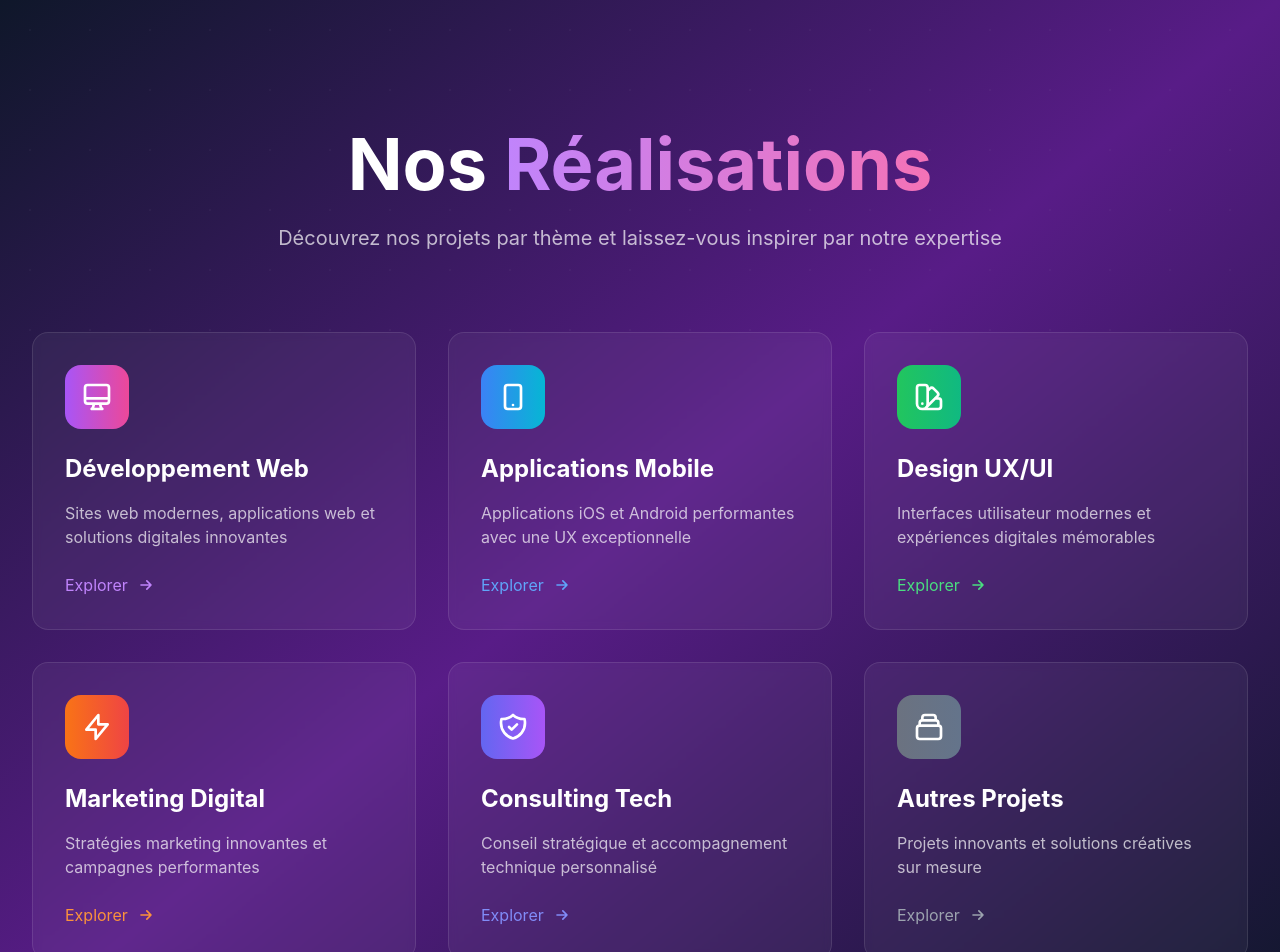
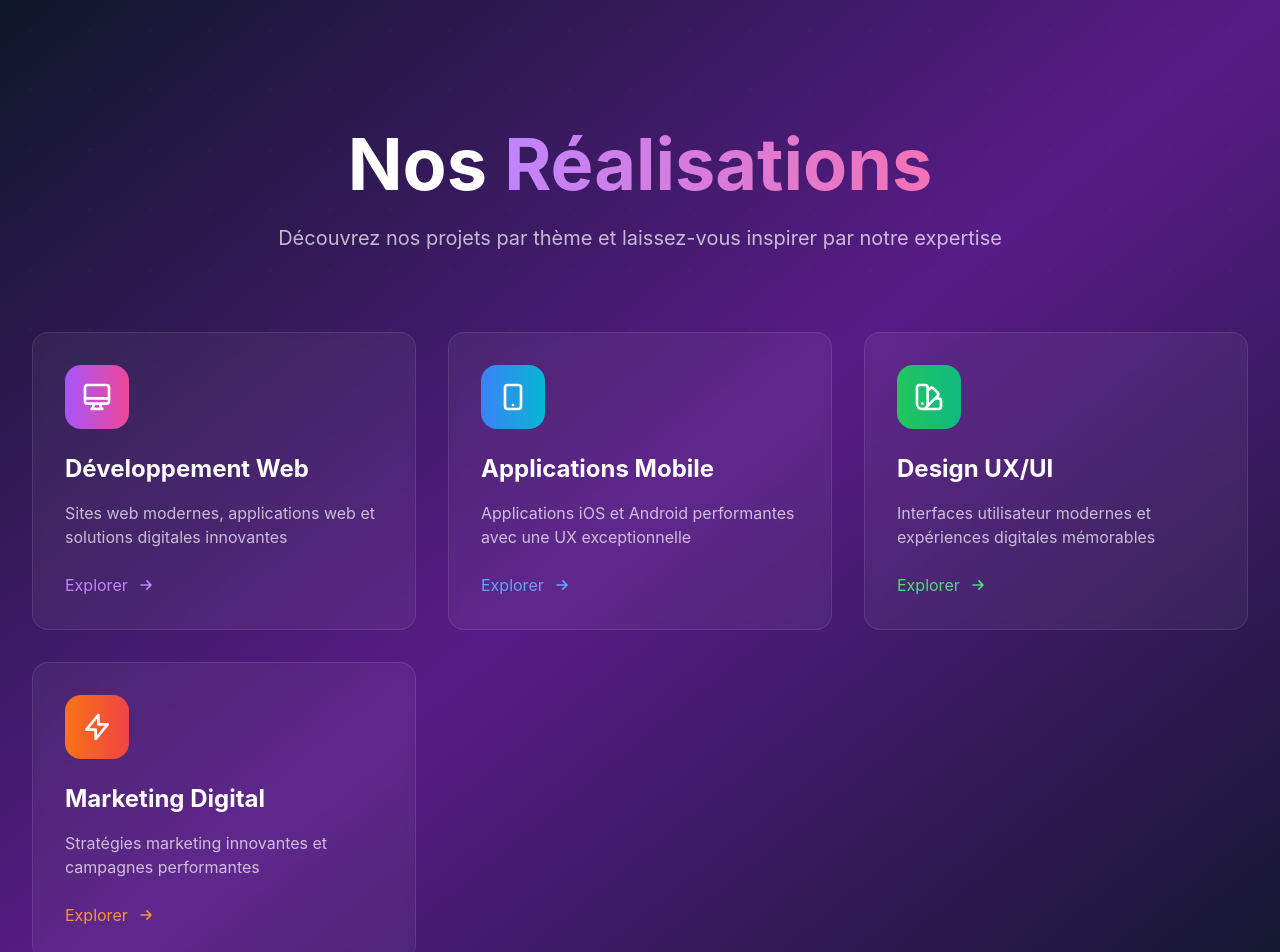
Before and after one commit to SarahTld/drop-the-mouse-website, a Nuxt app: page /realisations in a window 1280 px wide. Shown: the top 952 px of the page. Built offline with nearby package versions, Linux system fonts and the light colour scheme.

Commit message:
Fix prerender errors and remove broken links
- Remove prerender configuration from nuxt.config.ts
- Remove links to non-existent pages (/realisations/consulting, /realisations/autres)
- Keep only existing pages to prevent 404 errors during build

```diff
--- a/nuxt.config.ts
+++ b/nuxt.config.ts
@@ -14,10 +14,5 @@ export default defineNuxtConfig({
   app: {
     baseURL: '/drop-the-mouse-website/',
     buildAssetsDir: '/_nuxt/'
-  },
-  nitro: {
-    prerender: {
-      routes: ['/']
-    }
   }
 })
--- a/pages/realisations.vue
+++ b/pages/realisations.vue
@@ -96,43 +96,6 @@
             </div>
           </NuxtLink>
 
-          <!-- Consulting Tech -->
-          <NuxtLink to="/realisations/consulting" class="group">
-            <div class="bg-white/5 backdrop-blur-sm border border-white/10 rounded-2xl p-8 hover:bg-white/10 hover:border-white/20 transition-all duration-500 transform hover:-translate-y-2 hover:shadow-2xl hover:shadow-purple-500/20">
-              <div class="w-16 h-16 bg-gradient-to-r from-indigo-500 to-purple-500 rounded-2xl flex items-center justify-center mb-6 group-hover:scale-110 transition-transform duration-300">
-                <svg class="w-8 h-8 text-white" fill="none" stroke="currentColor" viewBox="0 0 24 24">
-                  <path stroke-linecap="round" stroke-linejoin="round" stroke-width="2" d="M9 12l2 2 4-4m5.618-4.016A11.955 11.955 0 0112 2.944a11.955 11.955 0 01-8.618 3.04A12.02 12.02 0 003 9c0 5.591 3.824 10.29 9 11.622 5.176-1.332 9-6.03 9-11.622 0-1.042-.133-2.052-.382-3.016z"></path>
-                </svg>
-              </div>
-              <h3 class="text-2xl font-bold text-white mb-4">Consulting Tech</h3>
-              <p class="text-white/70 mb-6">Conseil stratégique et accompagnement technique personnalisé</p>
-              <div class="flex items-center text-indigo-400 group-hover:text-indigo-300 transition-colors duration-200">
-                <span class="mr-2">Explorer</span>
-                <svg class="w-5 h-5 transform group-hover:translate-x-1 transition-transform duration-200" fill="none" stroke="currentColor" viewBox="0 0 24 24">
-                  <path stroke-linecap="round" stroke-linejoin="round" stroke-width="2" d="M13 7l5 5m0 0l-5 5m5-5H6"></path>
-                </svg>
-              </div>
-            </div>
-          </NuxtLink>
-
-          <!-- Autres Projets -->
-          <NuxtLink to="/realisations/autres" class="group">
-            <div class="bg-white/5 backdrop-blur-sm border border-white/10 rounded-2xl p-8 hover:bg-white/10 hover:border-white/20 transition-all duration-500 transform hover:-translate-y-2 hover:shadow-2xl hover:shadow-purple-500/20">
-              <div class="w-16 h-16 bg-gradient-to-r from-gray-500 to-slate-500 rounded-2xl flex items-center justify-center mb-6 group-hover:scale-110 transition-transform duration-300">
-                <svg class="w-8 h-8 text-white" fill="none" stroke="currentColor" viewBox="0 0 24 24">
-                  <path stroke-linecap="round" stroke-linejoin="round" stroke-width="2" d="M19 11H5m14 0a2 2 0 012 2v6a2 2 0 01-2 2H5a2 2 0 01-2-2v-6a2 2 0 012-2m14 0V9a2 2 0 00-2-2M5 11V9a2 2 0 012-2m0 0V5a2 2 0 012-2h6a2 2 0 012 2v2M7 7h10"></path>
-                </svg>
-              </div>
-              <h3 class="text-2xl font-bold text-white mb-4">Autres Projets</h3>
-              <p class="text-white/70 mb-6">Projets innovants et solutions créatives sur mesure</p>
-              <div class="flex items-center text-gray-400 group-hover:text-gray-300 transition-colors duration-200">
-                <span class="mr-2">Explorer</span>
-                <svg class="w-5 h-5 transform group-hover:translate-x-1 transition-transform duration-200" fill="none" stroke="currentColor" viewBox="0 0 24 24">
-                  <path stroke-linecap="round" stroke-linejoin="round" stroke-width="2" d="M13 7l5 5m0 0l-5 5m5-5H6"></path>
-                </svg>
-              </div>
-            </div>
-          </NuxtLink>
         </div>
       </div>
     </section>
```
